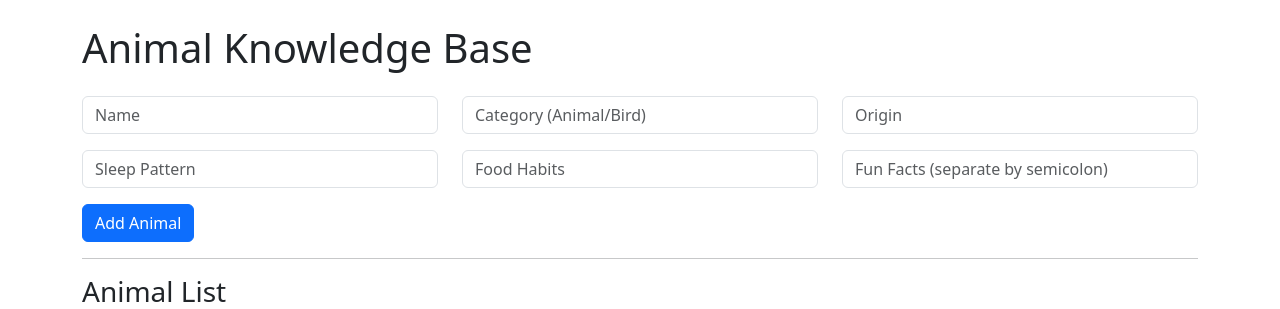
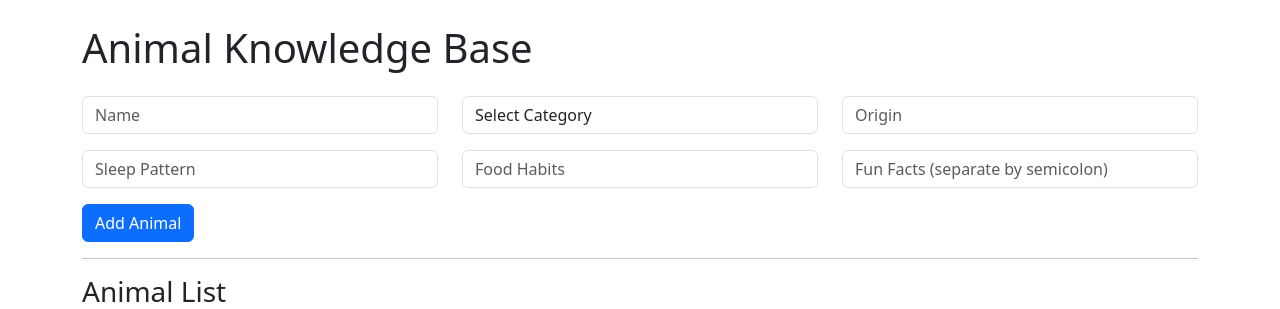
Before and after one commit to rbgithuub/animal_bird_kb_ui, a Flask app: page / in a window 1280 px wide. Shown: the top 309 px of the page. Run offline with Flask 2, Linux system fonts and the light colour scheme; data that the repository does not hold is empty.

Commit message:
Animals collection entry form is made to accept as drop down for the category field - Animal/Bird

```diff
--- a/templates/index.html
+++ b/templates/index.html
@@ -65,17 +65,34 @@
 
     <form id="animalForm" onsubmit="addAnimal(event)">
         <div class="row mb-3">
-            <div class="col"><input class="form-control" placeholder="Name" id="name" required></div>
-            <div class="col"><input class="form-control" placeholder="Category (Animal/Bird)" id="category" required></div>
-            <div class="col"><input class="form-control" placeholder="Origin" id="origin" required></div>
+          <div class="col">
+            <input class="form-control" placeholder="Name" id="name" required>
+          </div>
+          <div class="col">
+            <select class="form-control" id="category" required>
+              <option value="" disabled selected>Select Category</option>
+              <option value="Animal">Animal</option>
+              <option value="Bird">Bird</option>
+            </select>
+          </div>
+          <div class="col">
+            <input class="form-control" placeholder="Origin" id="origin" required>
+          </div>
         </div>
         <div class="row mb-3">
-            <div class="col"><input class="form-control" placeholder="Sleep Pattern" id="sleep_pattern" required></div>
-            <div class="col"><input class="form-control" placeholder="Food Habits" id="food_habits" required></div>
-            <div class="col"><input class="form-control" placeholder="Fun Facts (separate by semicolon)" id="fun_facts" required></div>
+          <div class="col">
+            <input class="form-control" placeholder="Sleep Pattern" id="sleep_pattern" required>
+          </div>
+          <div class="col">
+            <input class="form-control" placeholder="Food Habits" id="food_habits" required>
+          </div>
+          <div class="col">
+            <input class="form-control" placeholder="Fun Facts (separate by semicolon)" id="fun_facts" required>
+          </div>
         </div>
         <button class="btn btn-primary" type="submit">Add Animal</button>
-    </form>
+      </form>
+
 
     <hr>
 
```
